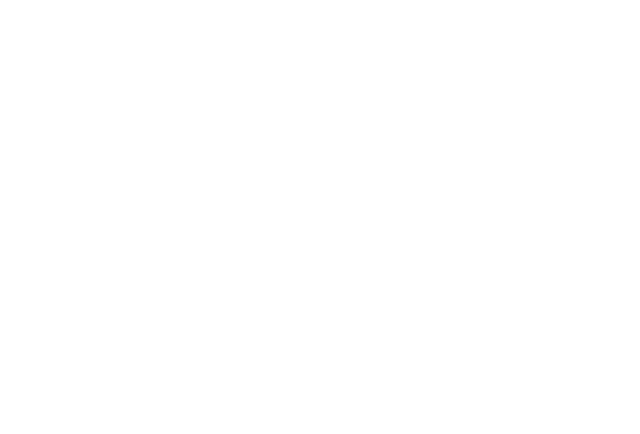
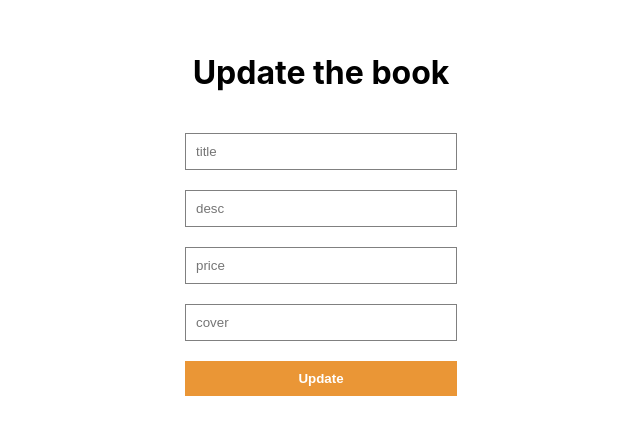
Before and after one commit to francescocorsello/book-app, a React (Create React App) app in the folder frontend/: page /update/1 in a window 1280 px wide. Before the commit this address had no page. Shown: the part 186-620 px from the top of the page, without its empty margins (319-959 px from the left). Built offline with nearby package versions, Linux system fonts and the light colour scheme.

Commit message:
implemented update  operation

```diff
--- a/frontend/src/App.js
+++ b/frontend/src/App.js
@@ -11,7 +11,7 @@
         <Routes>
           <Route path="/" element={<Books/>}/>
           <Route path="/add" element={<Add/>}/>
-          <Route path="/update" element={<Update/>}/>
+          <Route path="/update/:id" element={<Update/>}/>
         </Routes>
       </BrowserRouter>
     </div>
--- a/frontend/src/pages/Add.jsx
+++ b/frontend/src/pages/Add.jsx
@@ -35,7 +35,7 @@
         <input type="number" placeholder='price' onChange={handleChange} name='price'/>
         <input type="text" placeholder='cover' onChange={handleChange} name='cover'/>
 
-        <button onClick={handleClick}>Add</button>
+        <button className='formButton' onClick={handleClick}>Add</button>
     </div>
   )
 }
--- a/frontend/src/pages/Books.jsx
+++ b/frontend/src/pages/Books.jsx
@@ -17,7 +17,16 @@
             }
         }
         fetchAllBooks()
-    },[])
+    },[]);
+
+   const handleDelete  = async (id) => {
+        try {
+            await axios.delete("http://localhost:8800/books/"+id)
+            window.location.reload()
+        } catch (err) {
+            console.log(err)
+        }
+   }
   return (
     <div>
        <h1>Books</h1>
@@ -28,8 +37,8 @@
                 <h2>{book.title}</h2>
                 <p>{book.desc}</p>
                 <span>{book.price}</span>
-                <button className='delete'>Delete</button>
-                <button className='update'>Update</button>
+                <button className='delete' onClick={() => handleDelete(book.id)}>Delete</button>
+                <button className='update'> <Link to={`/update/${book.id}`}>Update</Link></button>
             </div>
         ))}
        </div>
--- a/frontend/src/pages/Update.jsx
+++ b/frontend/src/pages/Update.jsx
@@ -1,9 +1,44 @@
-import React from 'react'
+import React, { useState } from 'react'
+import axios from 'axios'
+import { useLocation, useNavigate } from 'react-router';
 
 function Update() {
+    const[book, setBook] = useState({
+        title:"",
+        desc:"",
+        price: null,
+        cover:""
+    });
+
+    const navigate = useNavigate()
+    const location = useLocation()
+
+    const bookId = location.pathname.split("/")[2]
+
+  const handleChange = (e) => {
+    setBook((prev) => ({...prev, [e.target.name]: e.target.value}))
+  }
+
+  const handleClick = async e => {
+    e.preventDefault()
+    try {
+      await axios.put("http://localhost:8800/books/" + bookId, book)
+        navigate("/")
+    } catch (err) {
+        console.log(err)
+    }
+  }
+
+  console.log(book)
   return (
-    <div>
-        <h1>Update</h1>
+    <div className='form'>
+        <h1> Update the book</h1>
+        <input type="text" placeholder='title' onChange={handleChange} name='title'/>
+        <input type="text" placeholder='desc ' onChange={handleChange} name='desc'/>
+        <input type="number" placeholder='price' onChange={handleChange} name='price'/>
+        <input type="text" placeholder='cover' onChange={handleChange} name='cover'/>
+
+        <button className='formButton' onClick={handleClick}>Update</button>
     </div>
   )
 }
--- a/frontend/src/style.css
+++ b/frontend/src/style.css
@@ -42,3 +42,23 @@
     cursor: pointer;
     color: rgb(139, 139, 234);
 }
+
+.form{
+    display: flex;
+    flex-direction: column;
+    gap: 20px;
+}
+
+input{
+    width: 250px;
+    padding: 10px;
+    border: 1px solid grey;
+}
+
+.formButton{
+    border: none;
+    padding: 10px;
+    background-color: rgb(234, 150, 54);
+    color: white;
+    font-weight: bold;
+}
```
Also changed, not shown: 1 other file (tests, documents, lock files or other folders).
